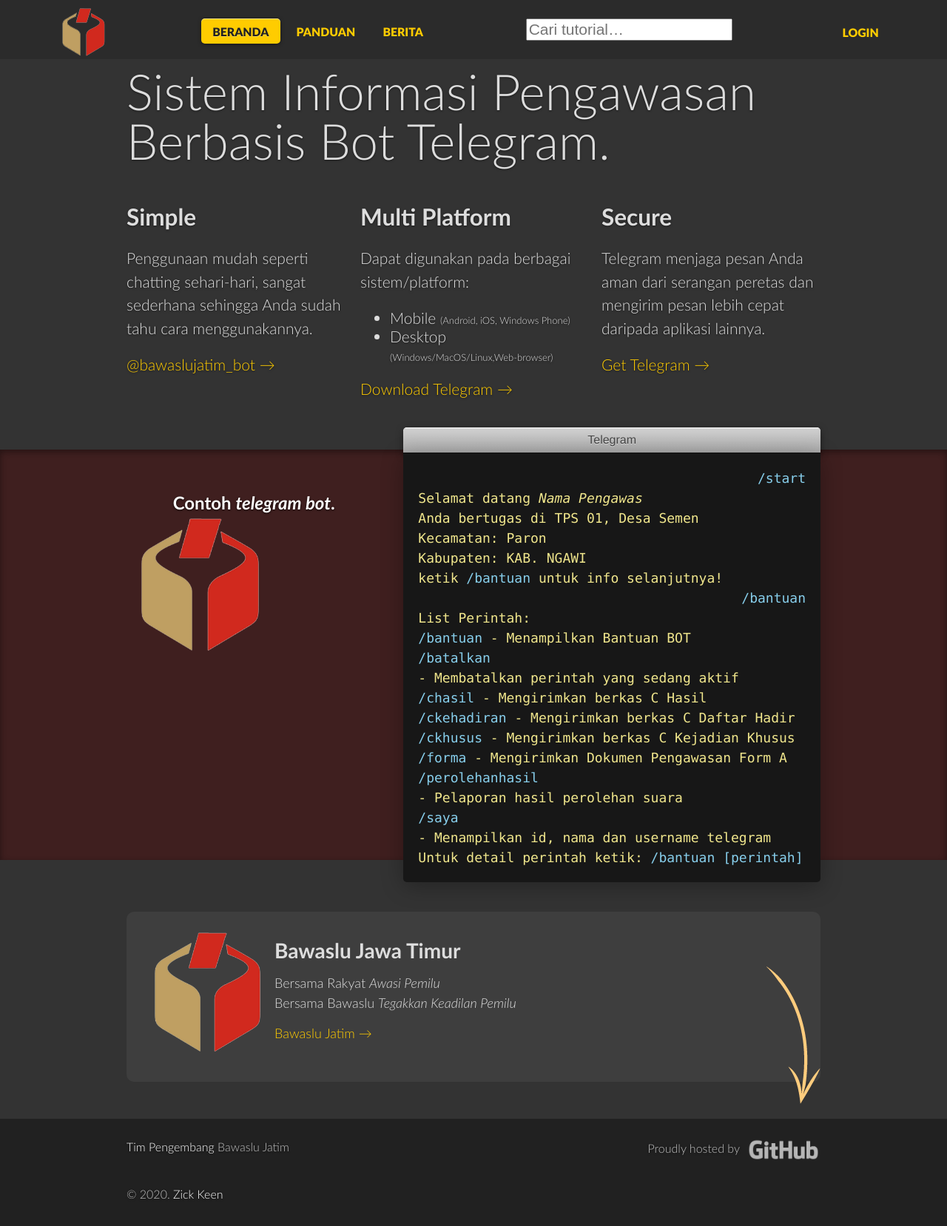
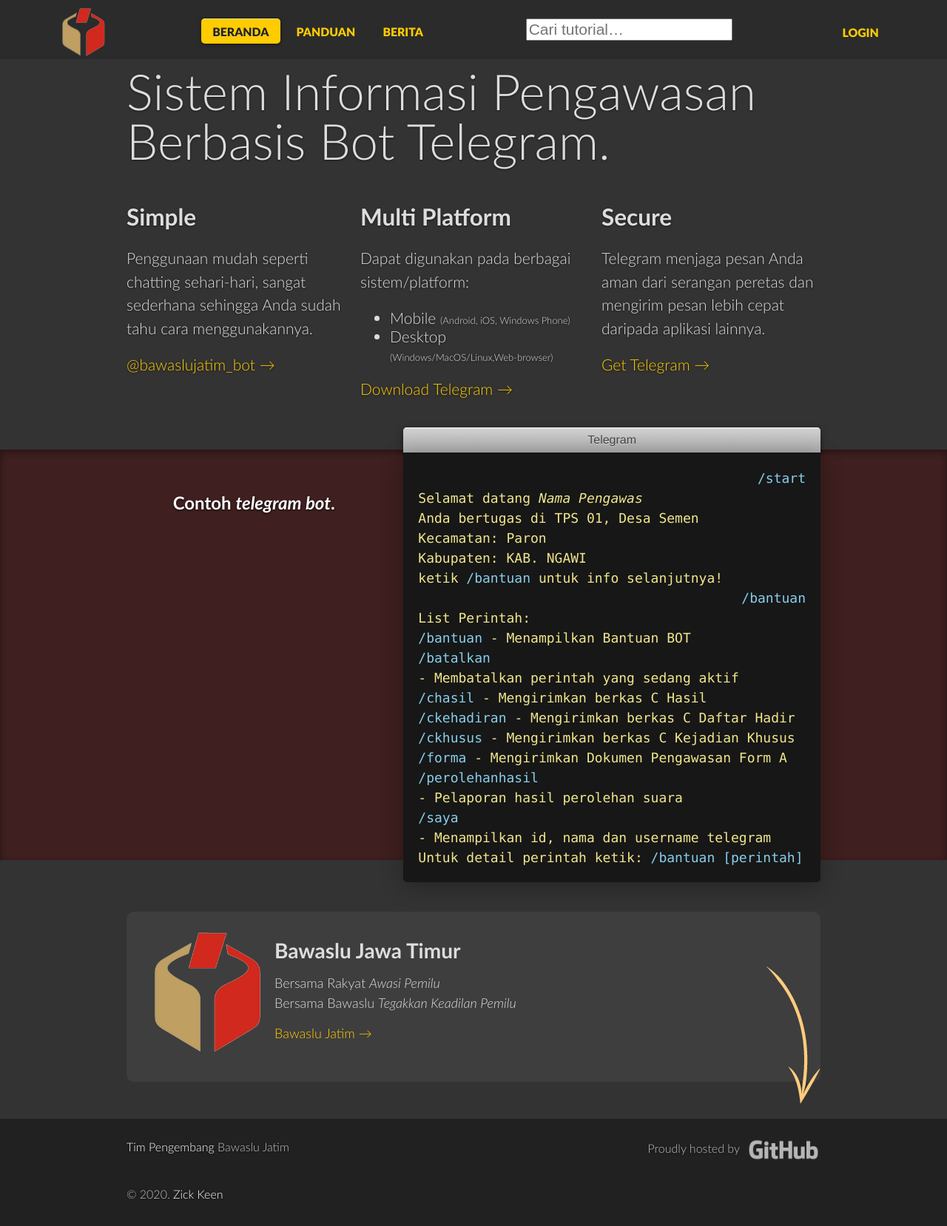
Before and after one commit to zickkeen/bawasludocs, a Jekyll site: the page built from pages/index.html, in a window 1280 px wide. Shown: the whole page at 74% size. Built offline with Jekyll 4.4.1, drawn with Linux system fonts in a browser that asks for light colours; comment, search, counter and statistics services are not loaded.

Commit message:
without images

```diff
--- a/pages/index.html
+++ b/pages/index.html
@@ -43,7 +43,6 @@
   <div class="grid">
     <div class="unit golden-small center-on-mobiles">
       <h3>Contoh <em>telegram&nbsp;bot</em>.</h3>
-      <img src="{{ 'img/bawaslu/ms-icon-310x310.png' | relative_url }}" width="200" height="200" alt="Bawaslu Jatim">
     </div>
     <div class="unit golden-large code">
       <p class="title">Telegram</p>
```
